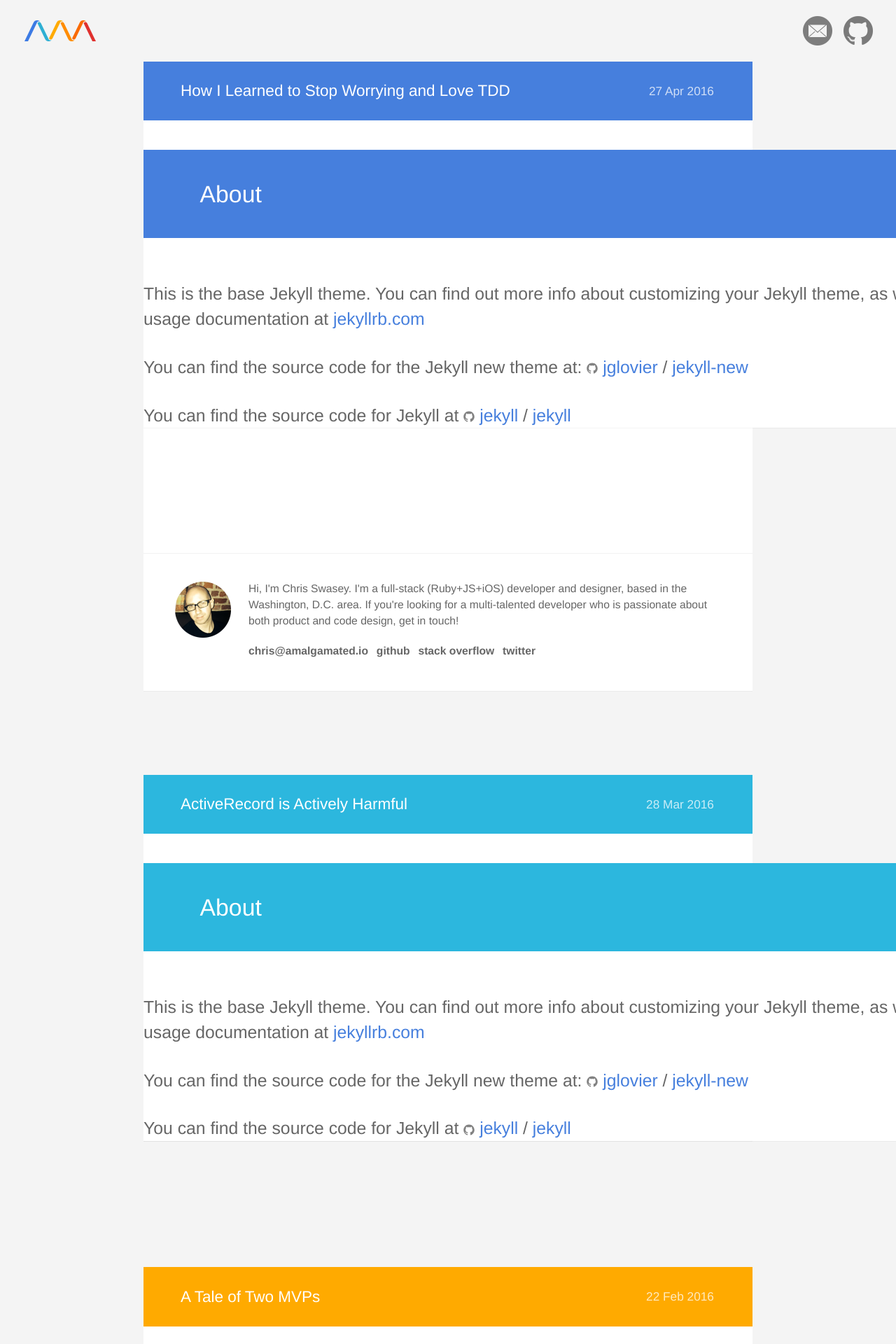
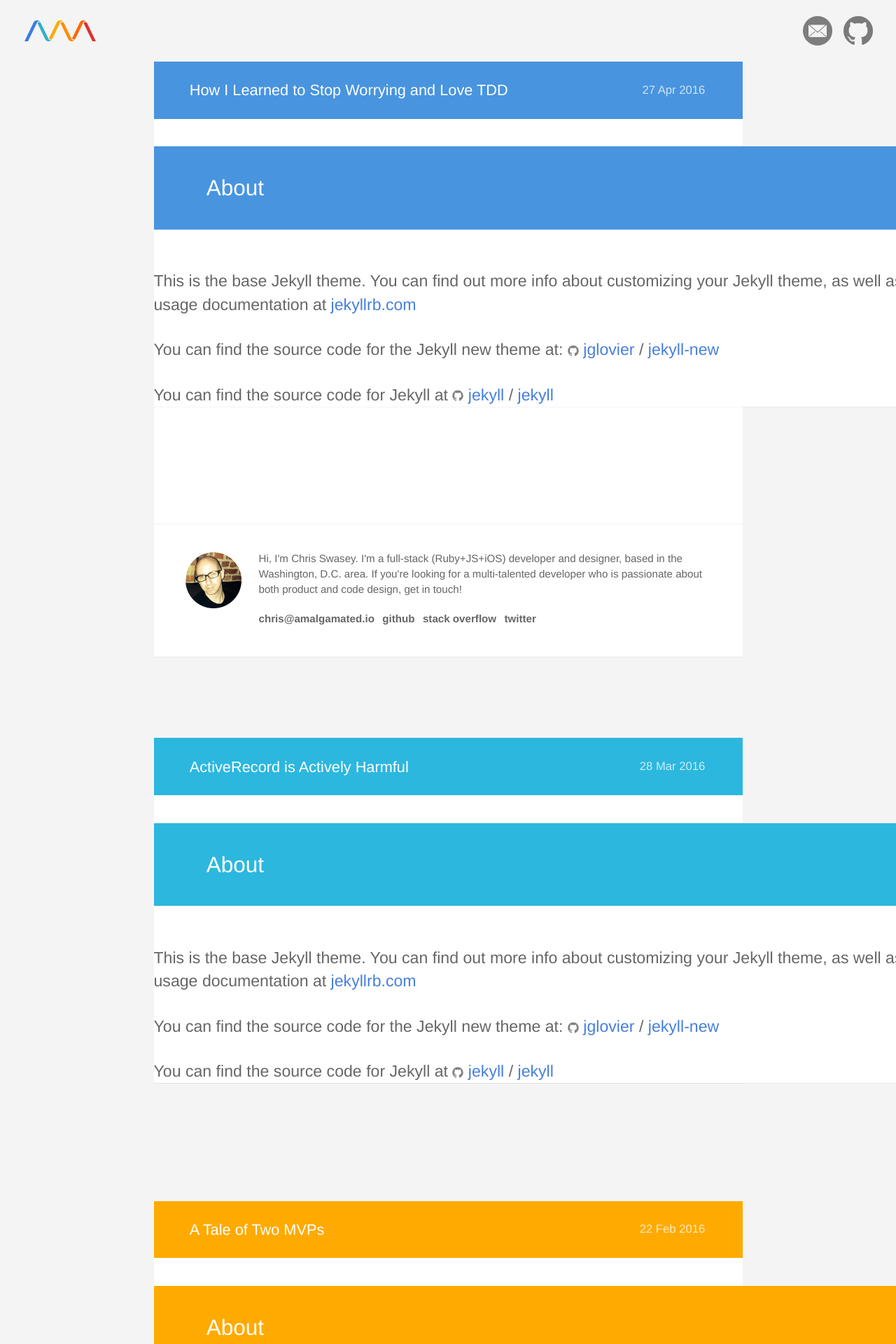
Before and after one commit to endash/endash.github.io, a Jekyll site: the page built from index.html, in a window 1280 px wide. Shown: the top 1920 px of the page at 70% size. Built offline with Jekyll 4.4.1, drawn with Linux system fonts in a browser that asks for light colours.

Commit message:
Tweak design

```diff
--- a/_sass/_layout.scss
+++ b/_sass/_layout.scss
@@ -7,7 +7,7 @@
   background: white;
   width: $content-width;
   margin: 0em auto 8em auto;
-  font-size: 1.5em;
+  font-size: 1.45em;
   line-height: 1.45;
 
   @include media-query($on-palm) {
--- a/css/main.scss
+++ b/css/main.scss
@@ -4,6 +4,7 @@
 @charset "utf-8";
 
 $blue: #467fdd;
+$blue: #4894df;
 $cyan: #2cb7de;
 $yellow: #ffaa00;
 $orange: #ff8c00;
@@ -13,9 +14,9 @@
 // Our variables
 $base-font-family: "proxima-nova", "Helvetica Neue", Helvetica, Arial, sans-serif;
 $base-font-size:   10px;
-$base-font-weight: 400;
+$base-font-weight: 300;
 $small-font-size:  $base-font-size * 0.875;
-$base-line-height: 1.5;
+$base-line-height: 1.55;
 
 $spacing-unit:     30px;
 
```
